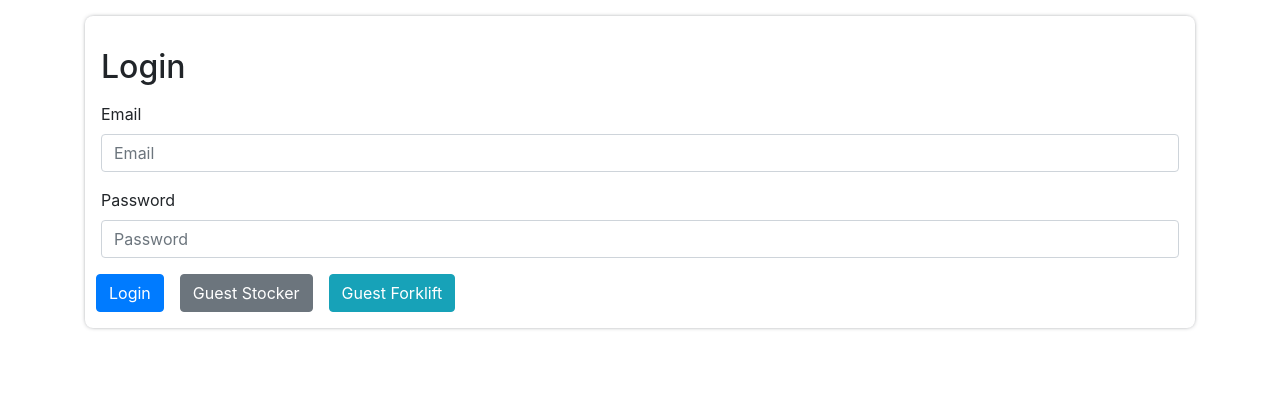
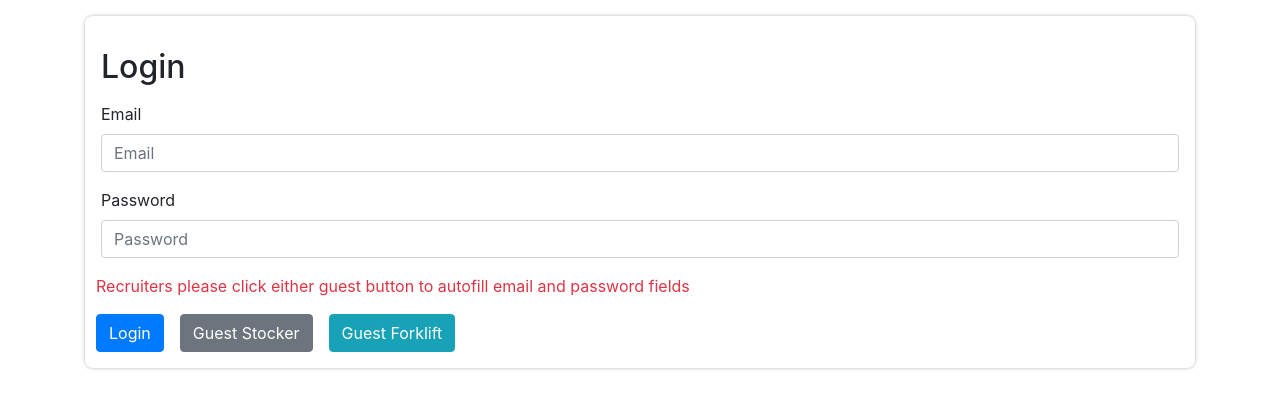
Before and after one commit to treyarte/capstone-one, a Flask app: page /login in a window 1280 px wide. Shown: the part 56-465 px from the top of the page. Run offline with Flask 2, Linux system fonts and the light colour scheme; some libraries are stand-ins or nearby versions.

Commit message:
added guest logins for recruiters

```diff
--- a/app/users/templates/login.html
+++ b/app/users/templates/login.html
@@ -13,6 +13,7 @@
           class="form-control")}}
         </div>
         {%endfor%}
+        <p class="text-danger">Recruiters please click either guest button to autofill email and password fields</p>
         <div class="btn-container login-btn-container">
           <button type="submit" class="btn btn-primary">Login</button>
           <button type="button" class="btn btn-secondary guest-stocker-btn">Guest Stocker</button>
```
